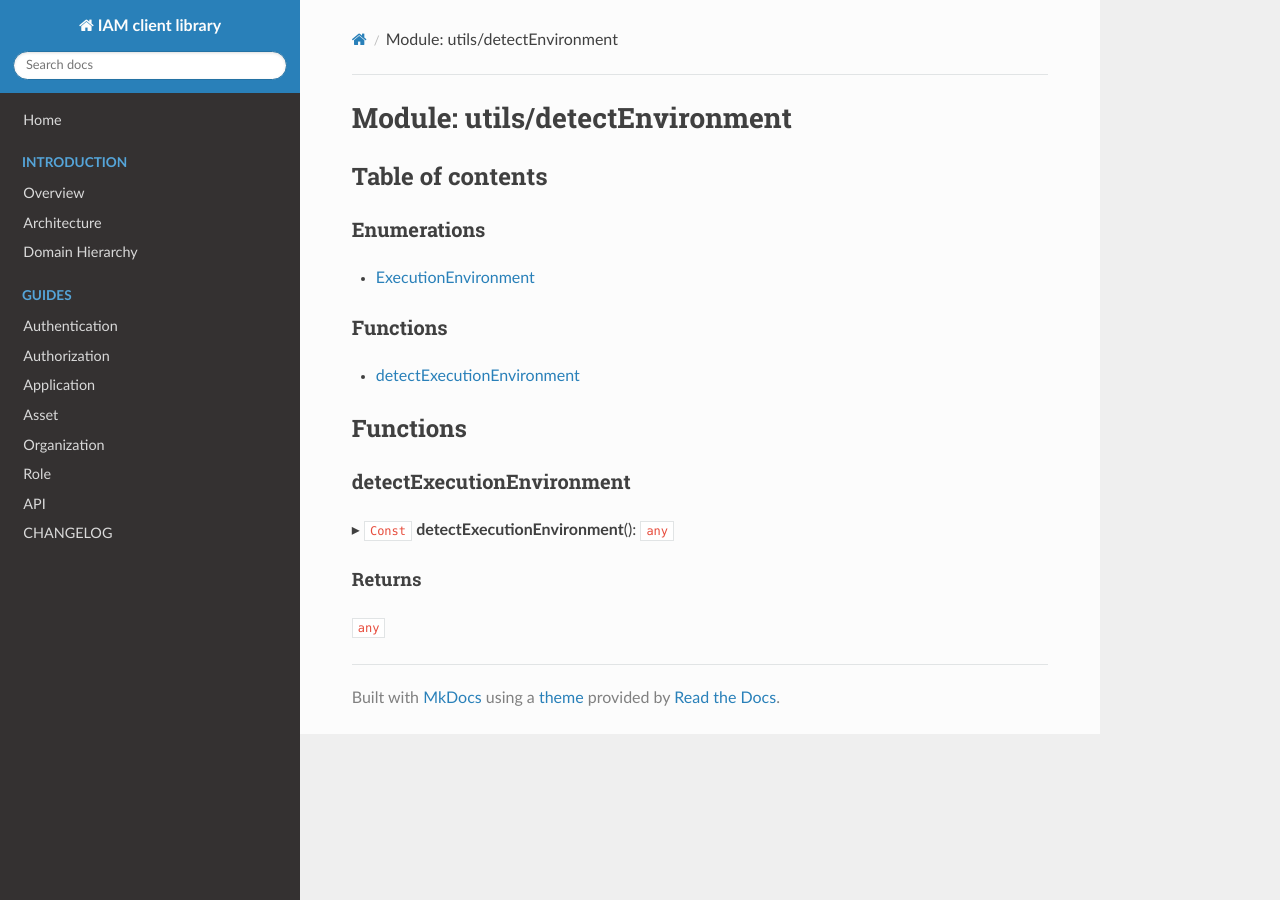
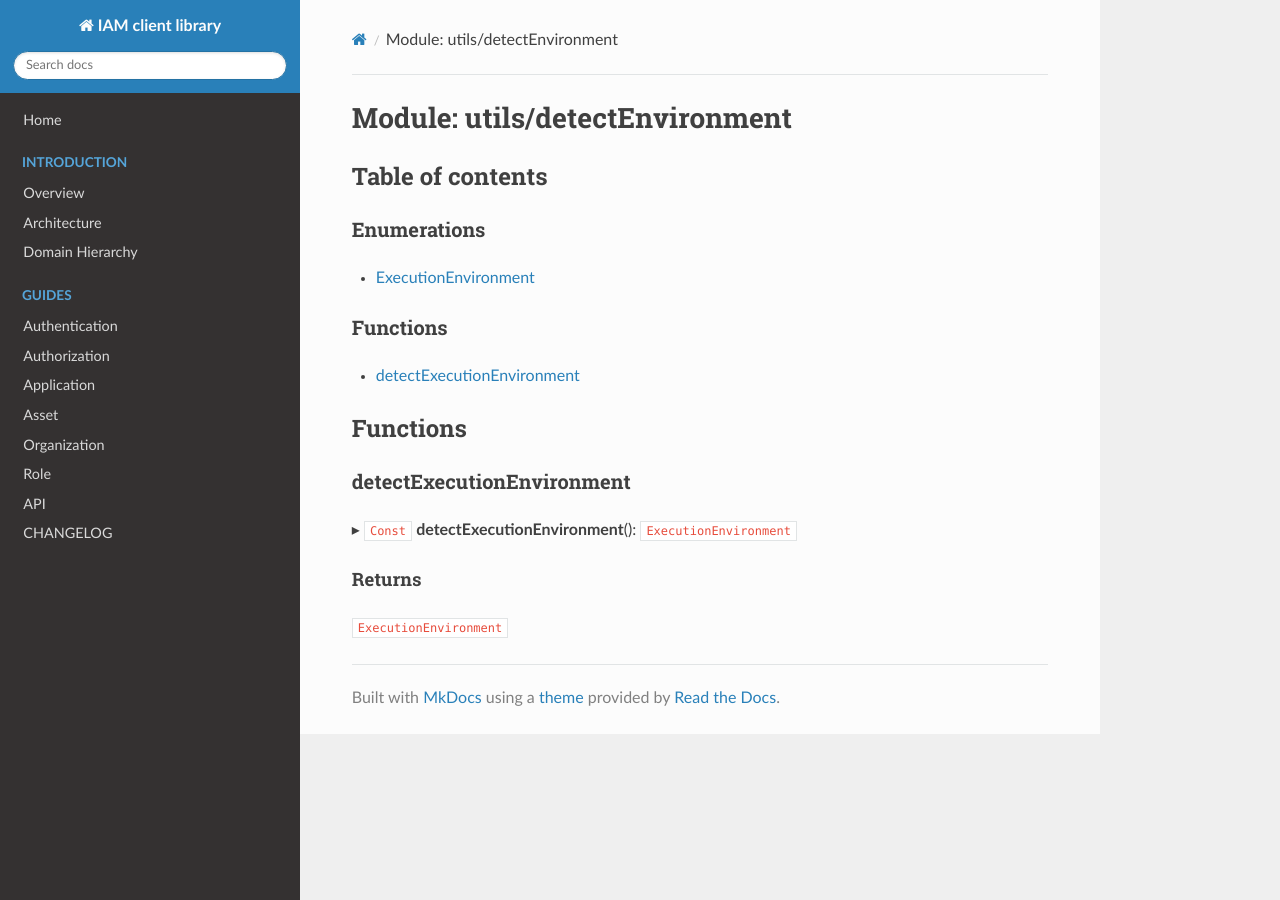
Before and after one commit to energywebfoundation/iam-client-lib, an MkDocs documentation site: the page built from docs/api/modules/utils_detectEnvironment.md, in a window 1280 px wide. Built offline with MkDocs 1.6.1, drawn with Linux system fonts in a browser that asks for light colours; nearby versions of some CDN libraries.

Commit message:
fix: detecting execution environment, when browser have declared global property.

```diff
--- a/docs/api/modules/utils_detectEnvironment.md
+++ b/docs/api/modules/utils_detectEnvironment.md
@@ -14,8 +14,8 @@
 
 ### detectExecutionEnvironment
 
-▸ `Const` **detectExecutionEnvironment**(): `any`
+▸ `Const` **detectExecutionEnvironment**(): `ExecutionEnvironment`
 
 #### Returns
 
-`any`
+`ExecutionEnvironment`
```
Also changed, not shown: 1 other file.
